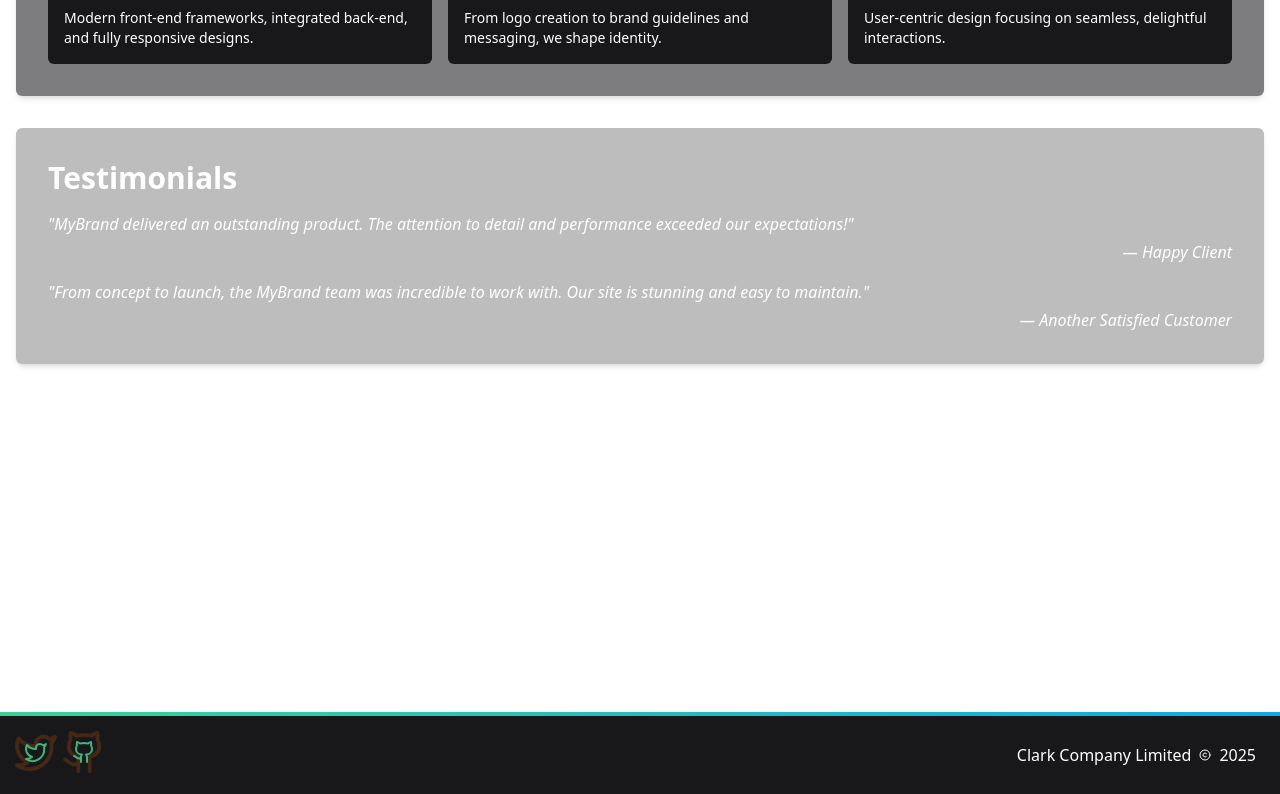
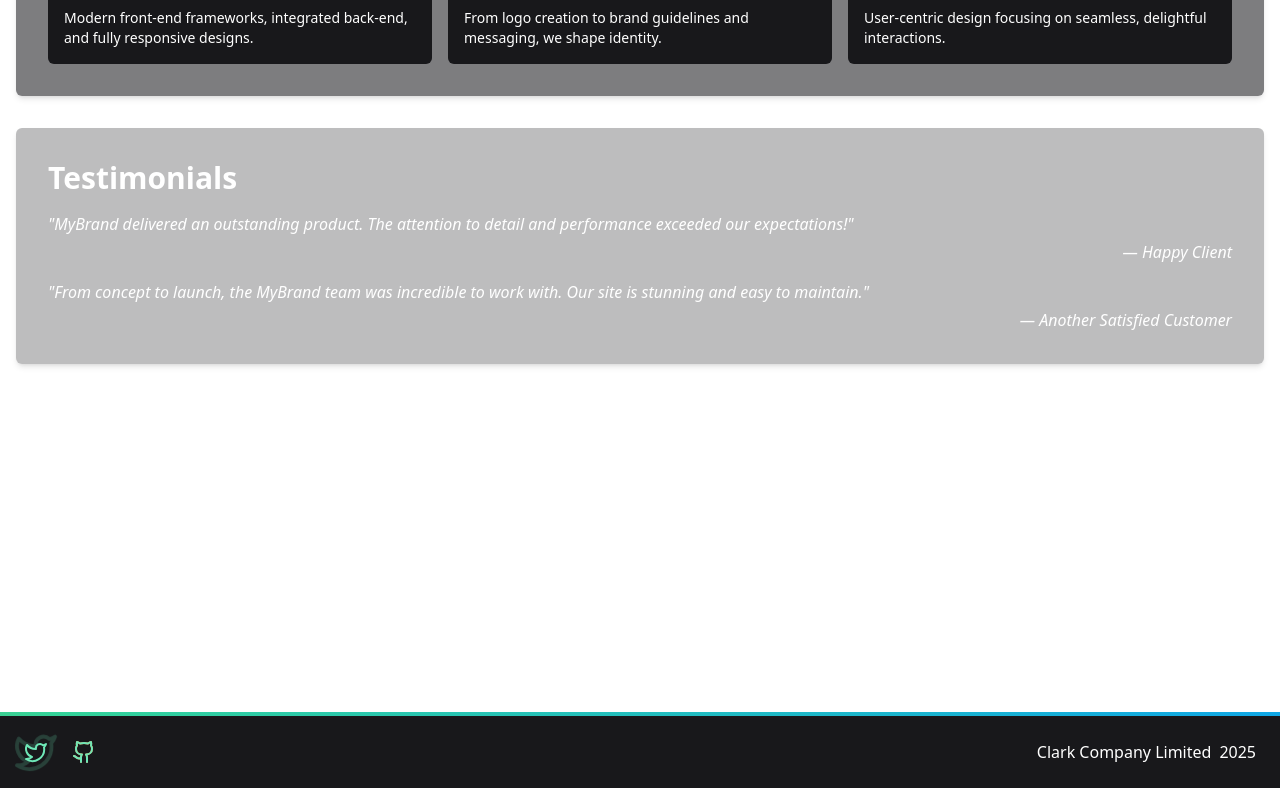
Before and after one commit to life423/drewclark.io-portfolio, a React (Vite) app in the folder app/: page / in a window 1280 px wide. Shown: the part 880-1674 px from the top of the page. Built offline with nearby package versions, Linux system fonts and the light colour scheme.

Commit message:
Refactored Footer component to use intersection and staggered icon animations. Removed copyright symbol and updated footer text. Simplified icon rendering with new IconPair function, removing the need for cloning elements.

```diff
--- a/app/src/components/footer/Footer.jsx
+++ b/app/src/components/footer/Footer.jsx
@@ -1,54 +1,44 @@
 // FILE: app/src/components/footer/Footer.jsx
-
-import React from 'react'
-import { LuTwitter, LuGithub, LuCopyright } from 'react-icons/lu'
+import React, { useRef } from 'react'
+import { LuTwitter, LuGithub } from 'react-icons/lu'
+import useIntersection from '../../hooks/useIntersection'
+import useStaggeredTwoIcons from '../../hooks/useStaggeredTwoIcons'
+import clsx from 'clsx'
 
 export default function Footer() {
+    const containerRef = useRef(null)
+    const inView = useIntersection(containerRef)
+
+    // The "staggered" logic from your hook.
+    const { leftClass, rightClass, onLeftEnd, onRightEnd, stopNow } =
+        useStaggeredTwoIcons({ inView, maxIterations: 3 })
+
     return (
-        <footer className='mt-16 text-white'>
-            {/* Pulsing accent bar on top (unchanged) */}
+        <footer className='mt-16 text-white' ref={containerRef}>
+            {/* Thin accent bar on top */}
             <div className='h-1 w-full bg-pulse-gradient animate-colorPulse' />
 
             <div className='bg-brandGray-900 py-6 px-6'>
                 <div className='flex justify-between items-center'>
-                    {/* Left icons */}
+                    {/* Left & Right icons */}
                     <div className='flex space-x-6'>
-                        <a
-                            href='https://x.com/andrewgenai'
-                            target='_blank'
-                            rel='noopener noreferrer'
-                        >
-                            <IconWithShapePulse>
-                                <LuTwitter
-                                    className='
-                    h-6 w-6
-                    text-brandGreen-500
-                    animate-fontFlash
-                  '
-                                />
-                            </IconWithShapePulse>
-                        </a>
-                        <a
-                            href='https://github.com/life423'
-                            target='_blank'
-                            rel='noopener noreferrer'
-                        >
-                            <IconWithShapePulse>
-                                <LuGithub
-                                    className='
-                    h-6 w-6
-                    text-brandGreen-500
-                    animate-fontFlash
-                  '
-                                />
-                            </IconWithShapePulse>
-                        </a>
+                        <IconPair
+                            Icon={LuTwitter}
+                            iconClass={leftClass} // from the hook
+                            onAnimEnd={onLeftEnd}
+                            onUserStop={stopNow}
+                        />
+                        <IconPair
+                            Icon={LuGithub}
+                            iconClass={rightClass} // from the hook
+                            onAnimEnd={onRightEnd}
+                            onUserStop={stopNow}
+                        />
                     </div>
 
-                    {/* Right: company info */}
+                    {/* Footer text */}
                     <div className='flex items-center space-x-2'>
                         <span>Clark Company Limited</span>
-                        <LuCopyright className='h-3 w-3' />
                         <span>{new Date().getFullYear()}</span>
                     </div>
                 </div>
@@ -58,36 +48,32 @@ export default function Footer() {
 }
 
 /**
- * IconWithShapePulse
- * - Renders a second icon behind the main one, scaling out with 'iconPulse'.
- * - The front icon uses 'frontFlash' to color-shift green->orange->green at cycle start.
+ * IconPair
+ * Renders two layers of the icon:
+ * - The front (animated) layer will use the fontFlash animation, which now maintains neon orange.
+ * - The back (static) layer remains brand green.
  */
-function IconWithShapePulse({ children }) {
+function IconPair({ Icon, iconClass = '', onAnimEnd, onUserStop }) {
+    // Remove any text color classes from iconClass to avoid conflicts.
+    const sanitizedIconClass = iconClass.replace(/text-\S+/g, '')
+
     return (
         <div className='relative inline-block'>
-            {/* The behind icon, always neon orange, scaling up */}
-            <div className='absolute inset-0 flex items-center justify-center pointer-events-none z-0'>
-                <ShapePulseIcon>{children}</ShapePulseIcon>
+            {/* Animated (front) icon: neon orange via the fontFlash animation */}
+            <Icon
+                className={clsx(
+                    'h-6 w-6 origin-center animate-fontFlash',
+                    // Set a neon orange base color explicitly:
+                    'text-brandGreen-300',
+                    sanitizedIconClass
+                )}
+                onAnimationEnd={onAnimEnd}
+                onClick={onUserStop}
+            />
+            {/* Static (behind) icon: brand green */}
+            <div className='absolute inset-0 flex items-center justify-center pointer-events-none'>
+                <Icon className='h-6 w-6 text-brandGreen-300' />
             </div>
-
-            {/* The front icon, w/ a color flash at cycle start */}
-            <div className='relative z-10'>{children}</div>
         </div>
     )
 }
-
-// The cloned “pulse” version behind
-function ShapePulseIcon({ children }) {
-    return (
-        <>
-            {React.cloneElement(children, {
-                className: `
-          h-6 w-6
-          text-neonOrange-500
-          animate-iconPulse
-          origin-center
-        `,
-            })}
-        </>
-    )
-}
--- a/app/src/components/progress/ProgressBar.jsx
+++ b/app/src/components/progress/ProgressBar.jsx
@@ -1,21 +1,11 @@
 // FILE: app/src/components/progress/ProgressBar.jsx
 import React, { useState, useEffect, useMemo } from 'react'
 import useScrollPosition from '../../hooks/useScrollPosition'
-import useEdgeSwipe from '../../hooks/useEdgeSwipe'
-
-// 1) Import your color utility
-// import { getInterpolatedColor } from '../../utils/colorInterpolate'
-import    {getInterpolatedColor} from '../utils/colorInterpolate'
+import { getInterpolatedColor } from '../utils/colorInterpolate'
 
 export default function ProgressBar() {
     // A) Existing logic
     const scrollY = useScrollPosition()
-    useEdgeSwipe({
-        edgeWidth: 20,
-        onSwipeRight: () => {
-            console.log('Swipe!')
-        },
-    })
 
     const [docHeight, setDocHeight] = useState(0)
     const [winHeight, setWinHeight] = useState(0)
--- /dev/null
+++ b/app/src/hooks/useAnimatedIconLifecycle.js
@@ -0,0 +1,38 @@
+// FILE: app/src/hooks/useAnimatedIconLifecycle.js
+import { useState, useEffect, useRef } from 'react'
+
+export default function useAnimatedIconLifecycle({
+    maxIterations = 3,
+    iconRef, // ref to the icon element
+    inView = false, // from IntersectionObserver or something
+}) {
+    const [animateClass, setAnimateClass] = useState('') // empty by default
+    const iterationCountRef = useRef(0)
+
+    // When we come into view, start animating if not done
+    useEffect(() => {
+        if (inView && animateClass === '') {
+            // Start the animation once we see the icon
+            setAnimateClass('animate-iconPulse') // or "animate-fontFlash", etc.
+        }
+    }, [inView, animateClass])
+
+    // onAnimationIteration callback
+    function handleAnimationIteration() {
+        iterationCountRef.current += 1
+        if (iterationCountRef.current >= maxIterations) {
+            setAnimateClass('') // remove the animation class
+        }
+    }
+
+    // onClick or onTouch for user stopping the animation
+    function handleUserStop() {
+        setAnimateClass('')
+    }
+
+    return {
+        animateClass,
+        handleAnimationIteration,
+        handleUserStop,
+    }
+}
--- /dev/null
+++ b/app/src/hooks/useIntersection.js
@@ -0,0 +1,22 @@
+// FILE: app/src/hooks/useIntersection.js
+import { useState, useEffect } from 'react'
+
+export default function useIntersection(ref, options = {}) {
+    const [inView, setInView] = useState(false)
+
+    useEffect(() => {
+        const el = ref.current
+        if (!el) return
+
+        const observer = new IntersectionObserver(
+            ([entry]) => {
+                setInView(entry.isIntersecting)
+            },
+            { threshold: 0.1, ...options }
+        )
+        observer.observe(el)
+        return () => observer.disconnect()
+    }, [ref, options])
+
+    return inView
+}
--- /dev/null
+++ b/app/src/hooks/useStaggeredTwoIcons.js
@@ -0,0 +1,76 @@
+// FILE: app/src/hooks/useStaggeredTwoIcons.js
+
+import { useState, useEffect, useCallback } from 'react'
+
+export default function useStaggeredTwoIcons({ inView, maxIterations = 3 }) {
+    // Count how many full cycles (Twitter → GitHub) we’ve done
+    const [iteration, setIteration] = useState(0)
+    // 0=idle, 1=twitter anim, 2=github anim
+    const [phase, setPhase] = useState(0)
+
+    const [leftClass, setLeftClass] = useState('')
+    const [rightClass, setRightClass] = useState('')
+
+    // Start if inView, haven't exceeded max, and we’re idle
+    useEffect(() => {
+        if (inView && iteration < maxIterations && phase === 0) {
+            // Start left icon (Twitter)
+            setPhase(1)
+            setLeftClass('animate-iconPulse')
+        }
+    }, [inView, iteration, maxIterations, phase])
+
+    // Left icon ends -> start right icon
+    const onLeftEnd = useCallback(() => {
+        // Only proceed if we’re in left-phase
+        if (phase !== 1) return
+        setLeftClass('')
+        setPhase(2)
+        setRightClass('animate-iconPulse')
+    }, [phase])
+
+    // Right icon ends -> increment iteration
+    const onRightEnd = useCallback(() => {
+        if (phase !== 2) return
+        setRightClass('')
+        setPhase(0)
+
+        setIteration(prev => prev + 1)
+    }, [phase])
+
+    // If user scrolls away, reset
+    useEffect(() => {
+        if (!inView) {
+            stopAll()
+        }
+    }, [inView])
+
+    // If iteration >= max => done
+    useEffect(() => {
+        if (iteration >= maxIterations) {
+            stopAll()
+        }
+    }, [iteration, maxIterations])
+
+    // user taps -> stop now
+    const stopNow = useCallback(() => {
+        stopAll()
+        // Set iteration to max to block future restarts
+        setIteration(maxIterations)
+    }, [maxIterations])
+
+    // Helper to clear classes/phase
+    const stopAll = useCallback(() => {
+        setLeftClass('')
+        setRightClass('')
+        setPhase(0)
+    }, [])
+
+    return {
+        leftClass,
+        rightClass,
+        onLeftEnd,
+        onRightEnd,
+        stopNow,
+    }
+}
--- a/app/src/styles/tailwind-plugins/fontFlashPlugin.js
+++ b/app/src/styles/tailwind-plugins/fontFlashPlugin.js
@@ -1,15 +1,14 @@
-// FILE: src/styles/tailwind-plugins/fontFlashPlugin.js
-
+// FILE: app/src/styles/tailwind-plugins/fontFlashPlugin.js
 import plugin from 'tailwindcss/plugin'
 
 export default plugin(function ({ addBase, addUtilities }) {
     // Define the keyframes for the font flash animation.
+    // Now the icon remains neon orange during the animation.
     addBase({
         '@keyframes fontFlash': {
-            '0%': { color: '#10B981' }, // brandGreen.500
-            '5%': { color: '#FF6B00' }, // neonOrange.500
-            '10%': { color: '#FF9B66' }, // neonOrange.300 (slightly lighter)
-            '100%': { color: '#10B981' }, // revert to green
+            '0%': { color: '#FF6B00' }, // neonOrange.500
+            '50%': { color: '#FF9B66' }, // neonOrange.300 (slightly lighter)
+            '100%': { color: '#FF6B00' }, // neonOrange.500 again
         },
     })
 
--- a/app/src/styles/tailwind-plugins/iconPulsePlugin.js
+++ b/app/src/styles/tailwind-plugins/iconPulsePlugin.js
@@ -24,7 +24,7 @@ export default plugin(function ({ addBase, addUtilities }) {
     // Add the utility class for applying the icon pulse animation.
     addUtilities({
         '.animate-iconPulse': {
-            animation: 'iconPulse 8s ease-in-out infinite',
+            animation: 'iconPulse 8s ease-in-out 1 forwards',
         },
     })
 })
```
